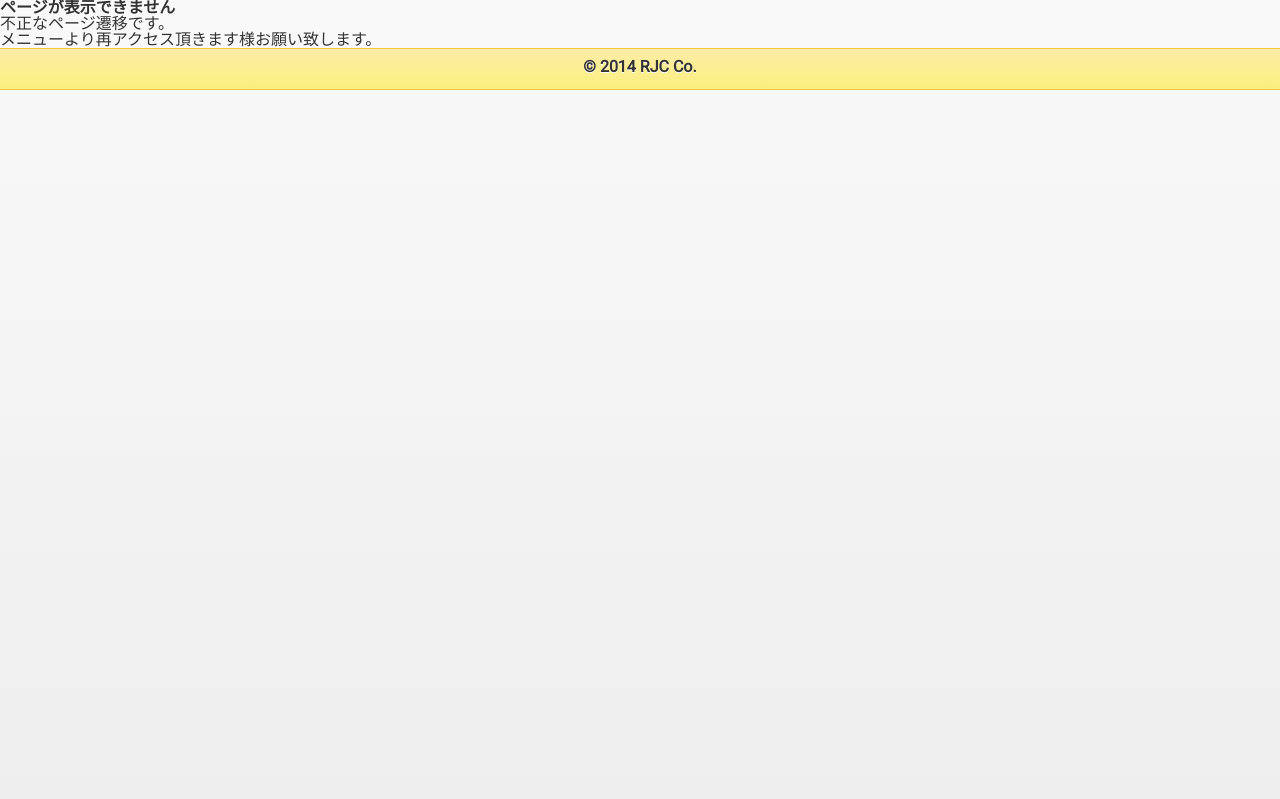
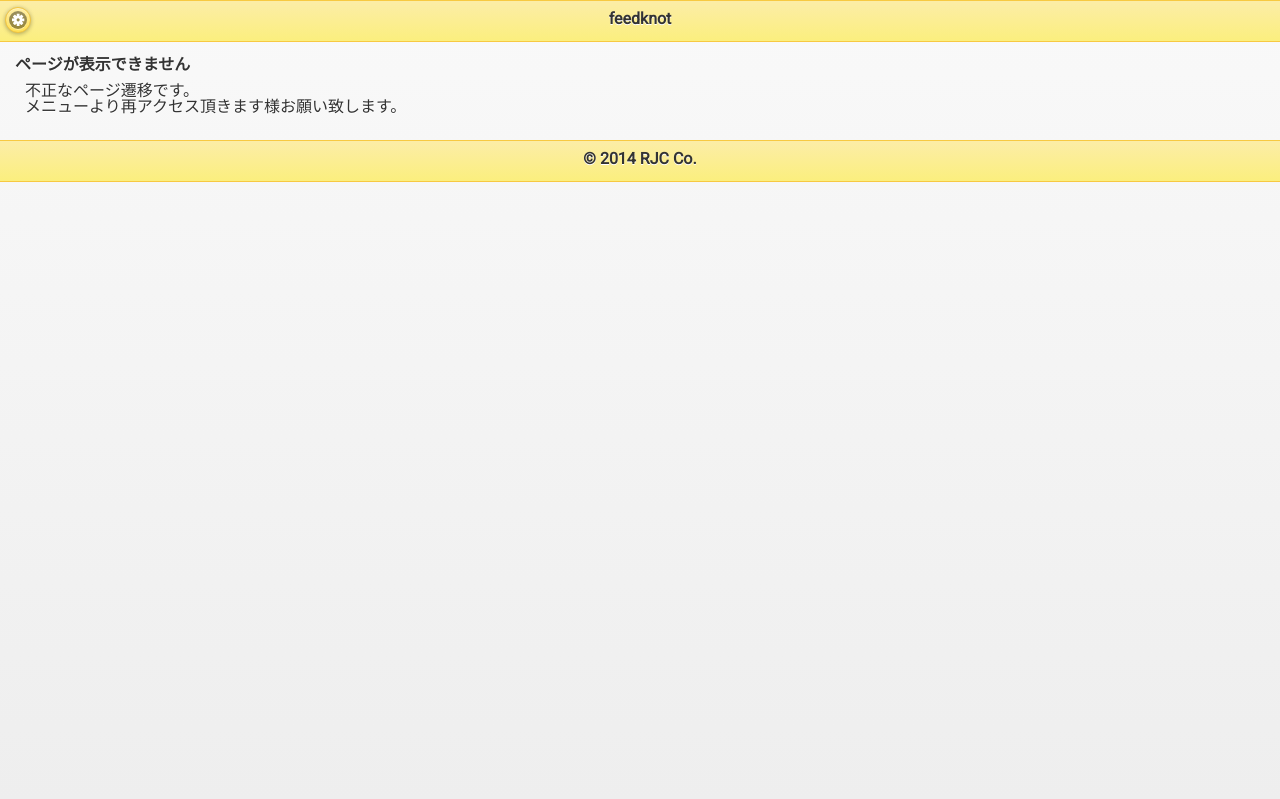
Before and after one commit to rjc-s-oono/feedknot, a Django app: template src/templates/error.html in a window 1280 px wide. Shown: the top 799 px of the page. Run offline with Django 3.2, Linux system fonts and the light colour scheme; the template is opened without the code that fills it, so the values that code supplies are empty; some libraries are stand-ins or nearby versions.

Commit message:
Design correction of an error display.

```diff
--- a/src/media/css/style.css
+++ b/src/media/css/style.css
@@ -75,3 +75,8 @@ hr {
     border-right:none;
     color:#fff;
 }
+
+/*  */
+.error-messages {
+    margin: 10px;
+}
--- a/src/templates/error.html
+++ b/src/templates/error.html
@@ -4,11 +4,18 @@
 
 {% block content %}
     <div id="page-error"  data-role="page">
-        <h2>ページが表示できません</h2>
-        <div>
-            <div class="error-messages">
-                不正なページ遷移です。<br />
-                メニューより再アクセス頂きます様お願い致します。<br />
+        <div data-role="header" data-position="fixed" data-theme="e">
+            <a href="{% url 'main' %}" data-iconpos="notext" data-icon="gear" rel="external">ログイン画面</a>
+            <h1 id="siteName">feedknot</h1>
+        </div>
+
+        <div data-role="content">
+            <h2>ページが表示できません</h2>
+            <div>
+                <div class="error-messages">
+                    不正なページ遷移です。<br />
+                    メニューより再アクセス頂きます様お願い致します。<br />
+                </div>
             </div>
         </div>
 
```
Also changed, not shown: src/templates/404.html (+7 -6 lines), src/templates/500.html (+13 -6 lines).
